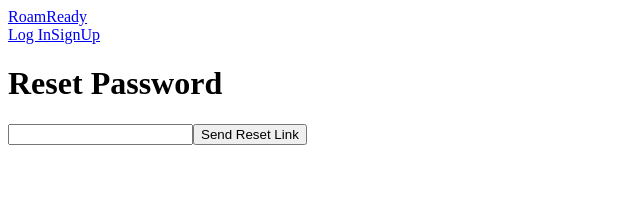
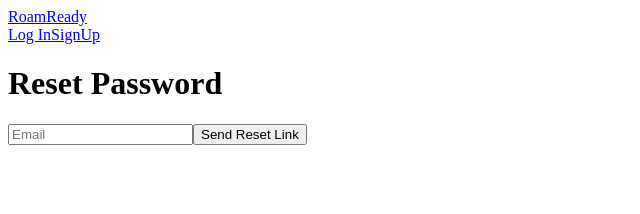
Before and after one commit to PeterKimberley/RoamReady, a Next.js app: page /reset-password in a window 1280 px wide. Shown: the top 214 px of the page, without its empty margins (0-640 px from the left). Built offline with nearby package versions, Linux system fonts and the light colour scheme.

Commit message:
fixed wording

```diff
--- a/src/app/reset-password/page.tsx
+++ b/src/app/reset-password/page.tsx
@@ -3,7 +3,7 @@ export default function ResetPasswordPage() {
         <div>
         <h1>Reset Password</h1>
         <form>
-        <input type="email" placeholer="Email" />
+        <input type="email" placeholder="Email" />
         <button type="submit">Send Reset Link</button>
         </form>
         </div>
```
